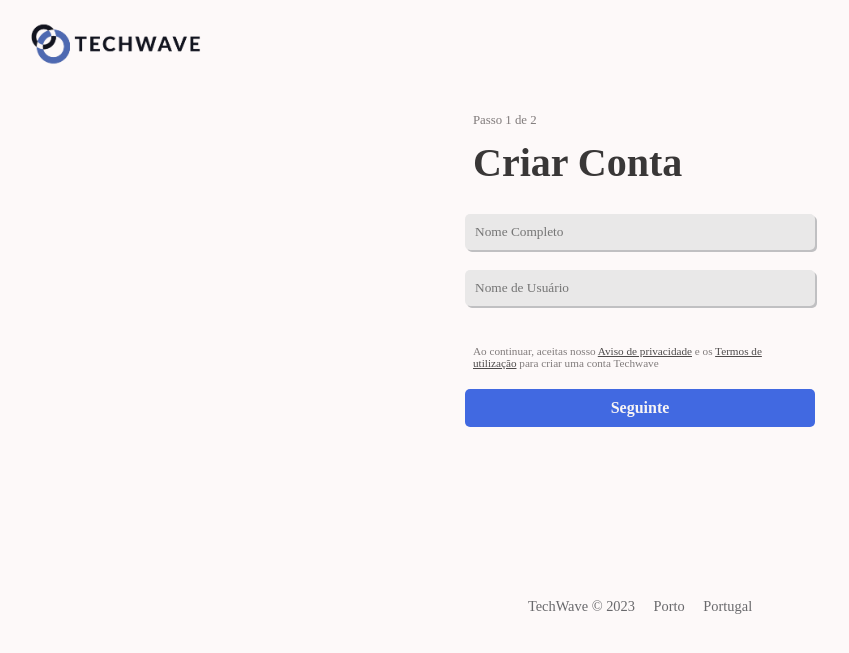
After one commit to FEUP-LTW-2023/project-ltw07g03, a PHP site: page /New_account_first_step.php in a window 1280 px wide. The commit adds this page. Shown: the top 653 px of the page, without its empty margins (0-849 px from the left). Run offline with PHP 8.4, Linux system fonts and the light colour scheme.

```diff
--- /dev/null
+++ b/Login Page/New_account_first_step.php
@@ -0,0 +1,40 @@
+<?php
+
+?>
+
+<!DOCTYPE html>
+<html lang="pt">
+<head>
+	<meta charset="UTF-8" />
+    <meta name="viewport" content="width=device-width, initial-scale=1.0" />
+    <meta name="description" content="Faça login na sua conta com seu nome de usuário e palavra-passe." />
+	<title>New Account</title>
+	<link rel="stylesheet" type="text/css" href="style.css">
+</head>
+<header>
+	<a href=""><img id="logo" src="logo.png"></a>
+</header>
+<body>
+	<div class="container">
+        <span class="text-eyebrow">Passo 1 de 2</span>
+		<h1>Criar Conta</h1>
+		<form action="New_account_second_step.php">
+            <input type="text" id="nome" name="nome" placeholder="Nome Completo" required>
+			<input type="text" id="username" name="username" placeholder="Nome de Usuário" required>
+            <p class="text-caption" >Ao continuar, aceitas nosso <a target=_blank href="https://uploads.metropoles.com/wp-content/uploads/2020/08/10173820/Patrick-Estrela.jpg">Aviso de privacidade</a> e os <a target= _blank href="https://encrypted-tbn1.gstatic.com/images?q=tbn:ANd9GcTnGJcpiAYnzZx1H6D3Ek3zSiMtdi8P73wEE1a0YmXrOKSp5J5e">Termos de utilização</a> para criar uma conta Techwave</p>
+			<input type="submit" value="Seguinte">
+	</form>
+</div>
+</body>
+<footer>
+	<address>
+        <a href="">TechWave © 2023</a>
+        <span>Porto</span>
+        <span>Portugal</span>
+    </address>
+</footer>
+</html>
+
+<?php
+
+?>
--- a/Login Page/style.css
+++ b/Login Page/style.css
@@ -19,10 +19,17 @@ body {
 h1 {
 	text-align: left;
 	margin-bottom: 20px;
-	margin-top:5px;
+	margin-top:3px;
 	padding: 8px;
-	font-weight: 600;
+	font: 600 2.5em Poppins;
 	color: #393737;
+}
+
+.text-eyebrow{
+	text-align: left;
+	color: #807b7b;
+	padding:8px;
+	font: 500 0.8em Poppins;
 }
 
 form {
@@ -30,7 +37,7 @@ form {
 	flex-direction: column;
 }
 
-input[type=text], input[type=password] {
+input[type=text], input[type=password], input[type=email] {
 	padding: 10px;
 	border-radius: 5px;
 	border: none;
@@ -76,6 +83,17 @@ input[type=submit]:hover:not(.newlogin) {
 	margin:2px ;
 }
 
+.text-caption {
+	text-align: left;
+	color: #807b7b;
+	padding:8px;
+	font: 430 0.7em Poppins;
+}
+
+.text-caption a{
+	color: #4e4b4b;
+}
+
 footer {
 	display: flex;
 	justify-content: center;
@@ -87,7 +105,7 @@ footer, footer a {
 }
 
 address {
-	margin-top: 110px;
+	margin-top: 85px;
 	text-align: center;
 	padding: 16px;
 	font: 500 0.9em Poppins;
```
Also changed, not shown: Login Page/New_account_second_step.php (added, +36 -0 lines).
